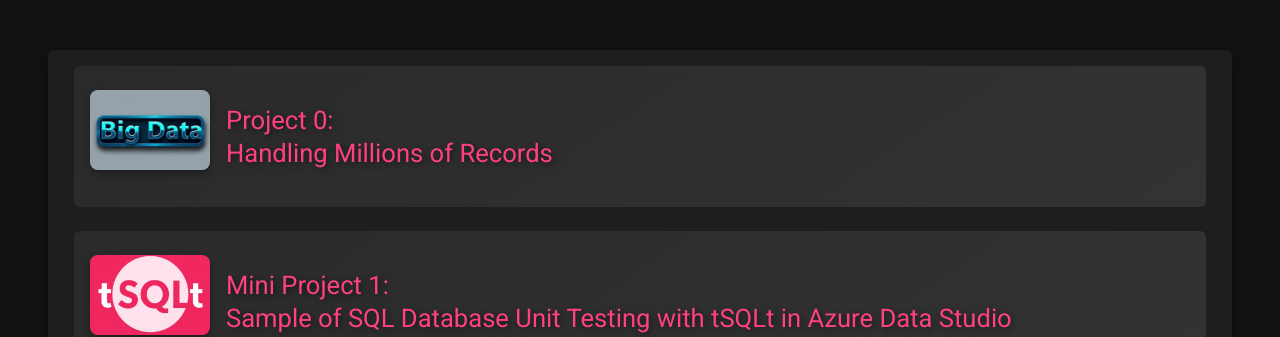
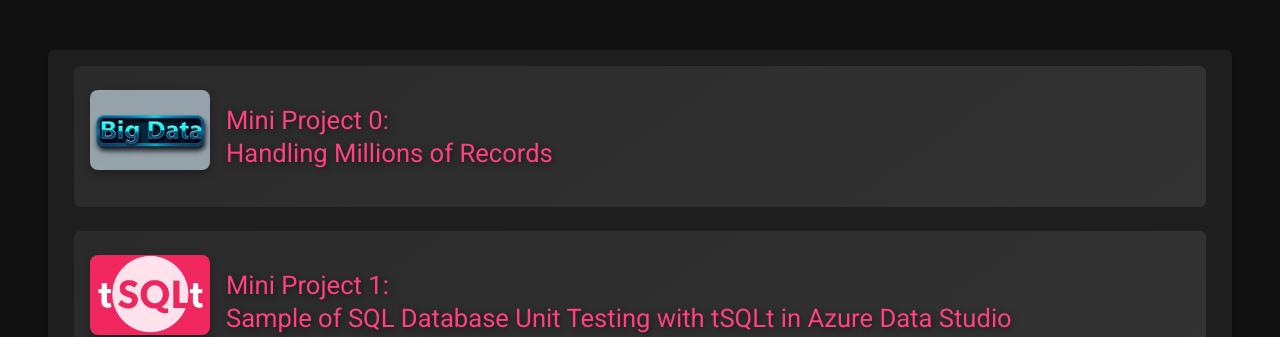
Before and after one commit to nbahador/nbahador.github.io, a Jekyll site: the page sqlprojects.html, which Jekyll copies as it is, in a window 1280 px wide. Shown: the part 135-472 px from the top of the page. Built offline with Jekyll 4.4.1, drawn with Linux system fonts in a browser that asks for light colours.

Commit message:
Update sqlprojects.html

```diff
--- a/sqlprojects.html
+++ b/sqlprojects.html
@@ -175,7 +175,7 @@
             <div class="project-icon" style="background-image: url('https://raw.githubusercontent.com/nbahador/nbahador.github.io/main/assets/img/big_data.png');"></div>
             <!-- Link to Project 0 -->
             <a href="/Handling_Millions_of_Records.html">
-                <h2>Project 0: <br> Handling Millions of Records</h2>
+                <h2>Mini Project 0: <br> Handling Millions of Records</h2>
             </a>
         </div>
 
```
